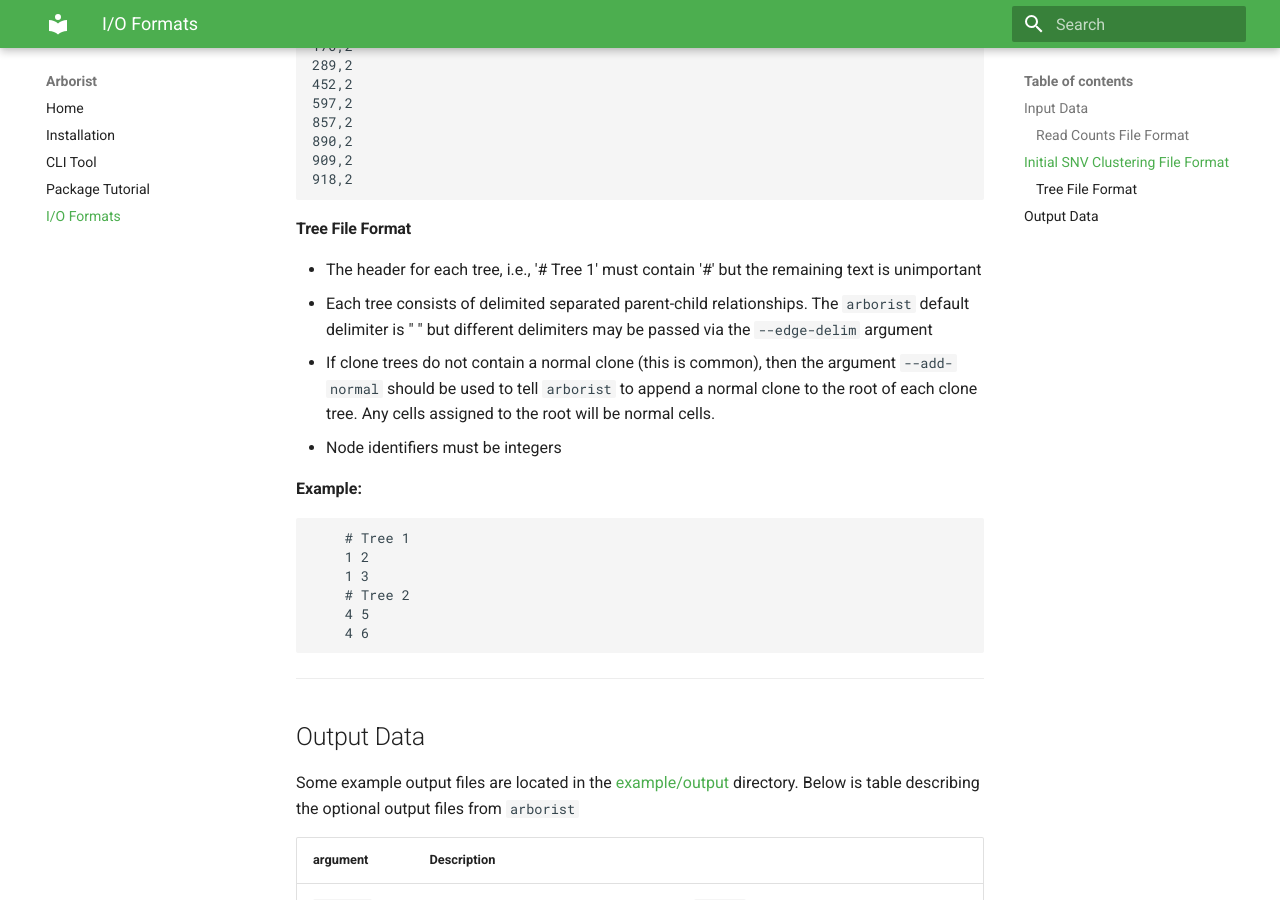
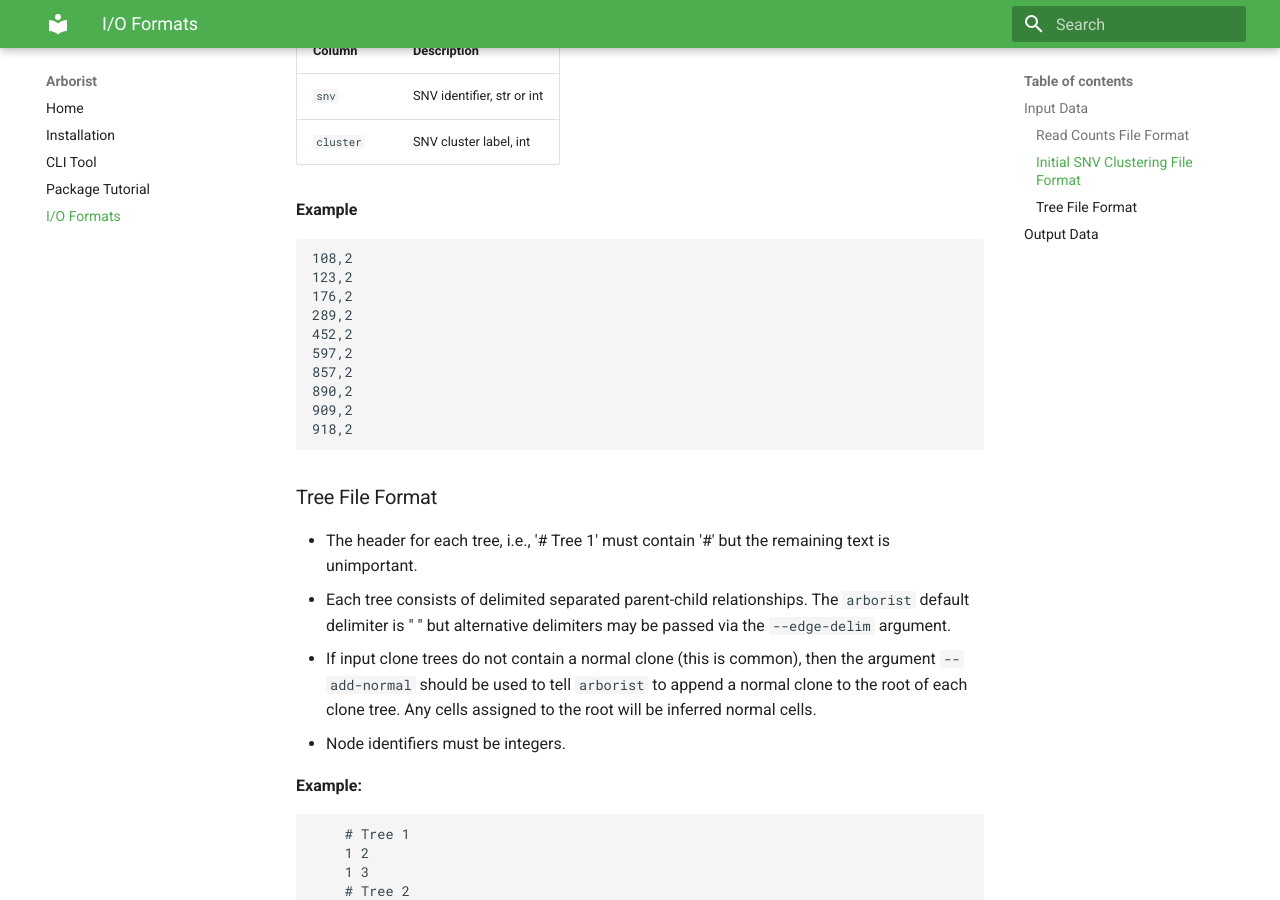
Before and after one commit to VanLoo-lab/Arborist, an MkDocs documentation site: the page built from docs/io.md, in a window 1280 px wide and 900 px high, scrolled down 1217 px. Built offline with MkDocs 1.6.1 and Material for MkDocs 9.7.7, drawn with Linux system fonts in a browser that asks for light colours; some of the changed text lies outside the part shown.

````diff
--- a/docs/io.md
+++ b/docs/io.md
@@ -1,14 +1,16 @@
-### Input Data
+## Input Data
 Example input files can be found in the [example/input](example/input) directory.
 
 Arborist requires three inputs as three separate files:
+
 1.[a CSV file containing single-cell variant **A** and total **D** read count data](#read-counts-file-format)
 2.[a CSV file containing the initial SNV clustering](#initial-snv-clustering-format)
 3.[a text file containing the set of candidate clone trees](#tree-format)
 
 
-#### **Read Counts File Format**
+### Read Counts File Format
 The input read counts file should be in CSV format contain the following columns with header row in any order:
+
 | Column | Description |
 |---------|------------|
 | `cell` | cell identifier, str or int |
@@ -31,7 +33,7 @@ snv,cell,alt,total
 0,97,0,1
 ```
 
-### **Initial SNV Clustering File Format**
+### Initial SNV Clustering File Format
 The initial SNV clustering file should be in CSV format and contain no headers. The order of the columns matter with the first column being the SNV identifier followed by the initial SNV cluster label. SNV identifiers should be consistent with the read count file and cluster labels should be consistent with the node labels in the candidate tree. Any SNV assigned to an SNV cluster label that is not present in the tree with be initialized with a uniform prior over all SNV clusters.
 
 | Column | Description |
@@ -54,11 +56,11 @@ The initial SNV clustering file should be in CSV format and contain no headers.
 ```
 
 
-#### **Tree File Format**
-- The header for each tree, i.e., '# Tree 1'  must contain '#' but the remaining text is unimportant
-- Each tree consists of delimited separated parent-child relationships. The `arborist` default delimiter is " " but different delimiters may be passed via the `--edge-delim` argument
-- If clone trees do not contain a normal clone (this is common), then the argument `--add-normal` should be used to tell `arborist` to append a normal clone to the root of each clone tree. Any cells assigned to the root will be normal cells.
-- Node identifiers must be integers
+### Tree File Format
+- The header for each tree, i.e., '# Tree 1'  must contain '#' but the remaining text is unimportant.
+- Each tree consists of delimited separated parent-child relationships. The `arborist` default delimiter is " " but alternative delimiters may be passed via the `--edge-delim` argument.
+- If input clone trees do not contain a normal clone (this is common), then the argument `--add-normal` should be used to tell `arborist` to append a normal clone to the root of each clone tree. Any cells assigned to the root will be inferred normal cells.
+- Node identifiers must be integers.
 
 
 **Example:**
````
Also changed, not shown: README.md (+1 -1 lines).
